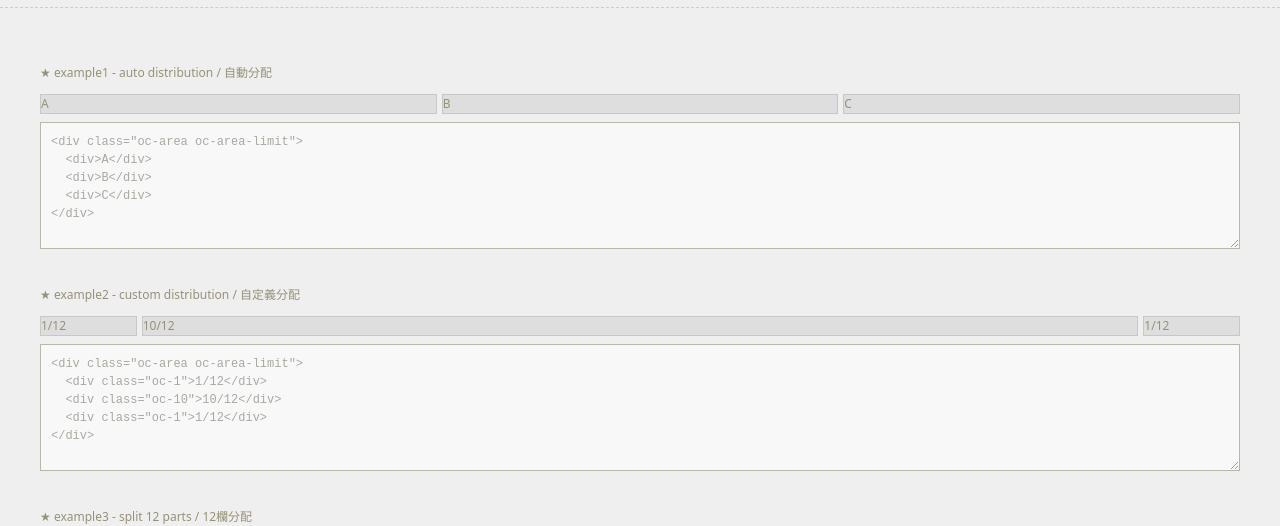
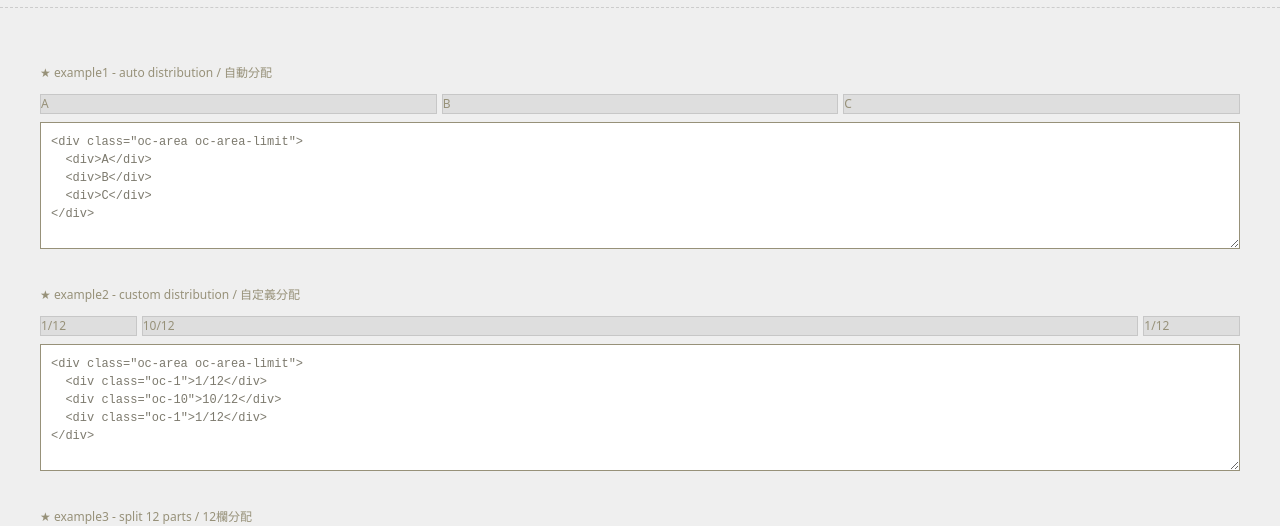
Before and after one commit to highQ77/open-css-library, a plain HTML site: page index.html in a window 1280 px wide. Shown: the part 940-1466 px from the top of the page. Drawn offline with Linux system fonts and the light colour scheme.

Commit message:
enhance input text contrast

```diff
--- a/index.html
+++ b/index.html
@@ -63,7 +63,6 @@
     textarea,
     input[type=text] {
       font-size: 12px;
-      opacity: .6;
       background-color: white;
       border: .1px solid #979179;
       outline: none;
```
